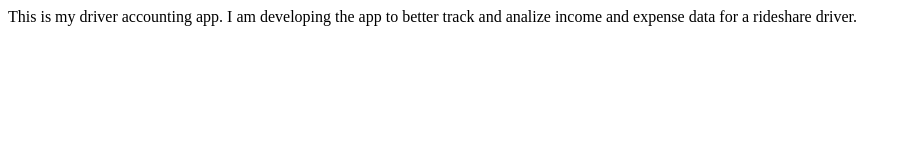
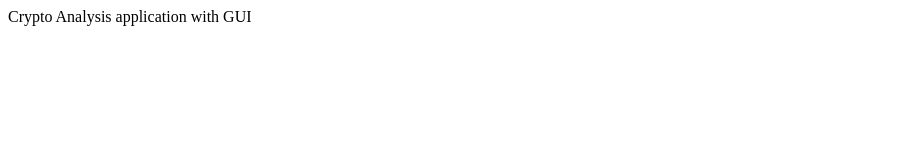
Before and after one commit to BigJmining/app-Sample, a plain HTML site: page index.html in a window 1280 px wide. Shown: the whole page, without its empty margins (0-911 px from the left). Drawn offline with Linux system fonts and the light colour scheme.

Commit message:
Changed to a crypto app

```diff
--- a/index.html
+++ b/index.html
@@ -2,10 +2,9 @@
 <html>
 <head>
 <meta charset="utf-8" />
-<title>LYFT DRIVER APP</title>
+<title>Crypto APP</title>
 </head>
 <body>
-This is my driver accounting app.  I am developing the app to better track and analize
-income and expense data for a rideshare driver.
+Crypto Analysis application with GUI
 </body>
 </html>
```
Also changed, not shown: login.html (+2 -2 lines).
